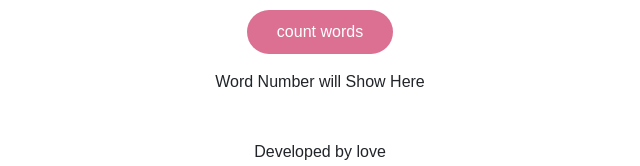
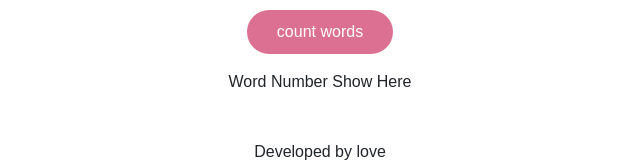
Before and after one commit to Parvinaktar/word-counter, a plain HTML site: page index.html in a window 1280 px wide. Shown: the part 443-609 px from the top of the page, 320-960 px from the left. Drawn offline with nearby package versions, Linux system fonts and the light colour scheme; a web font is replaced by a local one.

Commit message:
Text Changed

```diff
--- a/index.html
+++ b/index.html
@@ -19,7 +19,7 @@
       <h1>Word Counter App</h1>
       <textarea id="words" cols="30" rows="10"></textarea>
       <button onclick="countWords()">count words</button>
-      <div class="mt-3" id="wordnumber">Word Number will Show Here</div>
+      <div class="mt-3" id="wordnumber">Word Number Show Here</div>
       <div class="mt-5">
         <h6 class="text-center">Developed by love</h6>
         <div class="credit d-flex">
```
